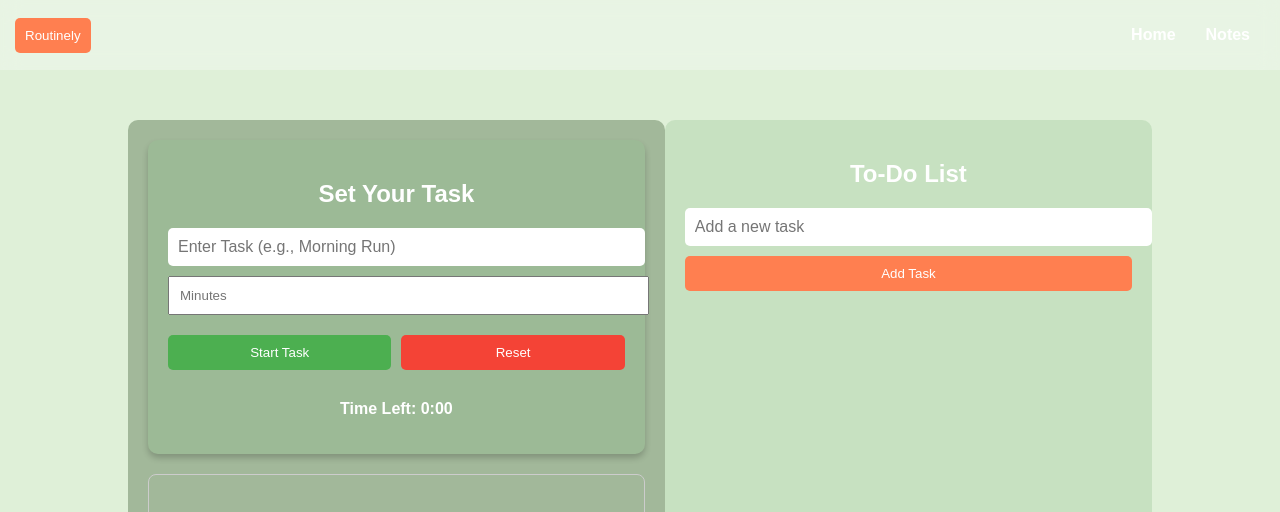
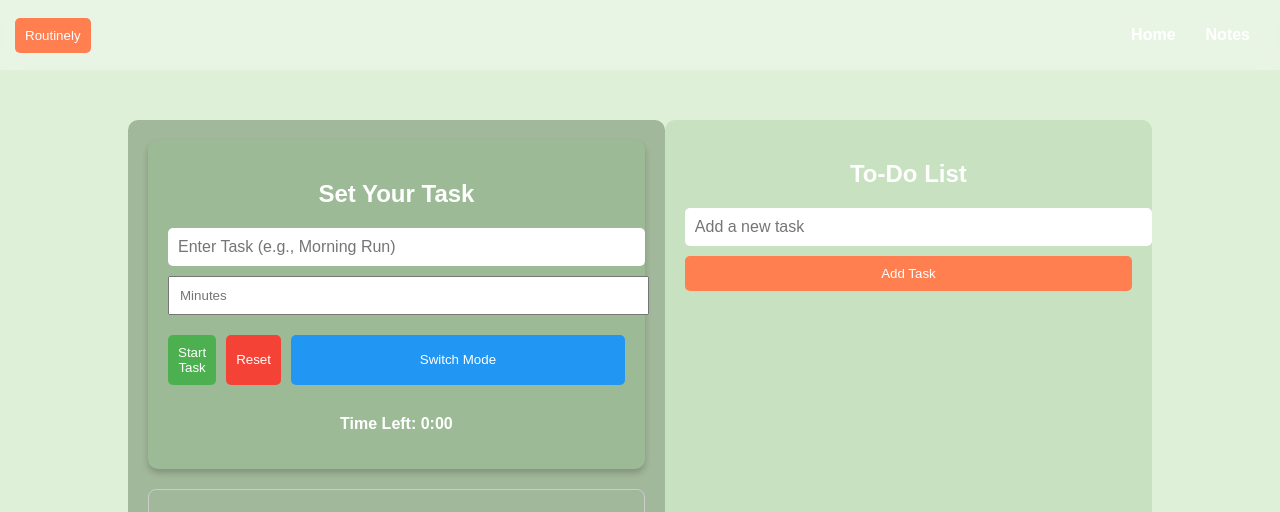
Before and after one commit to NosiphoHlongwane1/routinely, a plain HTML site: page routinely/routine.html in a window 1280 px wide. Shown: the top 512 px of the page. Drawn offline with Linux system fonts and the light colour scheme.

Commit message:
Update routine.html

```diff
--- a/routinely/routine.html
+++ b/routinely/routine.html
@@ -54,6 +54,12 @@
         >
             Reset
         </button>
+      <button
+    onclick="toggleDisplayMode()"
+    style="margin-top: 10px; padding: 10px; background-color: #2196F3; color: white; border: none; width: 100%;"
+>
+    Switch Mode
+</button>
 
     </div>
 
```
